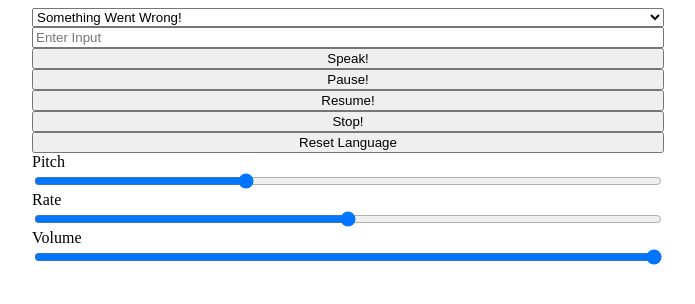
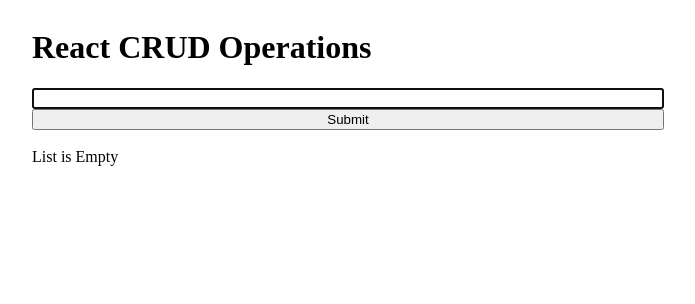
Before and after one commit to therohitjha/crud-app, a React (Create React App) app: page / in a window 1280 px wide. Shown: the top 304 px of the page, without its empty margins (292-987 px from the left). Built offline with nearby package versions, Linux system fonts and the light colour scheme.

Commit message:
Update App.js

```diff
--- a/src/App.js
+++ b/src/App.js
@@ -2,145 +2,167 @@ import { useState, useEffect } from "react";
 import "./App.css";
 
 export default function App() {
-  const [input, setInput] = useState("");
-  const [voices, setVoices] = useState([]);
-  const speech = new SpeechSynthesisUtterance();
-  const [pitch, setPitch] = useState(() =>
-    JSON.parse(localStorage.getItem("pitch"))
-      ? JSON.parse(localStorage.getItem("pitch"))
-      : 1
+  const [data, setData] = useState("");
+  const [db, setDB] = useState(() =>
+    JSON.parse(localStorage.getItem("db"))
+      ? JSON.parse(localStorage.getItem("db"))
+      : []
   );
-  const [rate, setRate] = useState(() =>
-    JSON.parse(localStorage.getItem("rate"))
-      ? JSON.parse(localStorage.getItem("rate"))
-      : 1
-  );
-  const [volume, setVolume] = useState(() =>
-    JSON.parse(localStorage.getItem("volume"))
-      ? JSON.parse(localStorage.getItem("volume"))
-      : 1
-  );
-  const [lang, setLang] = useState(() =>
-    JSON.parse(localStorage.getItem("lang"))
-      ? JSON.parse(localStorage.getItem("lang"))
-      : { name: "", lang: "" }
-  );
-  const [select, setSelect] = useState(lang.name && lang.lang);
+  const [dublicates, setDublicates] = useState(false);
+  const [update, setUpdate] = useState(false);
+  const [deleteIndex, setDeleteIndex] = useState(null);
 
   useEffect(() => {
-    (speechSynthesis.speaking || speechSynthesis.paused) &&
-      speechSynthesis.cancel();
-    speechSynthesis.addEventListener("voiceschanged", function () {
-      setVoices(this.getVoices());
+    setTimeout(() => {
+      setDublicates(false);
+    }, 5000);
+  }, [dublicates]);
+
+  const handleSubmit = () => {
+    if (data) {
+      setDB((prev) => {
+        if (prev.some((e) => e === data)) {
+          setDublicates(true);
+          return [...prev];
+        }
+        localStorage.setItem("db", JSON.stringify([...prev, data]));
+        return [...prev, data];
       });
-  }, []);
+      setData("");
+    }
+  };
 
-  function startSpeak() {
-    speech.text = input;
-    const temp = voices.find(
-      (e) => e.name === lang.name && e.lang === lang.lang
-    );
-    speech.rate = rate;
-    speech.pitch = pitch;
-    speech.volume = volume;
-    speech.voice = temp;
-    speechSynthesis.speak(speech);
+  const handleEnterKeyPress = (event) => {
+    if (data && event.charCode === 13) {
+      setDB((prev) => {
+        if (prev.some((e) => e === data)) {
+          setDublicates(true);
+          return [...prev];
         }
+        localStorage.setItem("db", JSON.stringify([...prev, data]));
+        return [...prev, data];
+      });
+      setData("");
+    }
+  };
 
-  function handleLang(event) {
-    const getLang = voices.find((e) => e.name === event.target.value);
-    localStorage.setItem(
-      "lang",
-      JSON.stringify({ name: getLang.name, lang: getLang.lang })
-    );
-    setLang({ name: getLang.name, lang: getLang.lang });
+  const handleEdit = (e, i) => {
+    db.forEach((item) => {
+      if (item === e) {
+        setData(item);
+        setDeleteIndex(i);
       }
+    });
+    setUpdate(true);
+  };
 
-  function handlePitch(event) {
-    speechSynthesis.speaking && speechSynthesis.cancel();
-    localStorage.setItem("pitch", JSON.stringify(event.target.value));
-    setPitch(event.target.value);
-    startSpeak();
+  const handleUpdate = () => {
+    const item = [...db];
+    if (item.some((e) => e === data)) {
+      setDublicates(true);
+    } else {
+      item.splice(deleteIndex, 1, data);
+      localStorage.setItem("db", JSON.stringify(item));
+      setDB(item);
+      setUpdate(false);
+      setData("");
+      setDeleteIndex(null);
     }
+  };
 
-  function handleRate(event) {
-    speechSynthesis.speaking && speechSynthesis.cancel();
-    localStorage.setItem("rate", JSON.stringify(event.target.value));
-    setRate(event.target.value);
-    startSpeak();
+  const handleKeyPressUpdate = (event) => {
+    if (data && event.charCode === 13) {
+      const item = [...db];
+      if (item.some((e) => e === data)) {
+        setDublicates(true);
+      } else {
+        item.splice(deleteIndex, 1, data);
+        localStorage.setItem("db", JSON.stringify(item));
+        setDB(item);
+        setUpdate(false);
+        setData("");
+        setDeleteIndex(null);
       }
-  function handleVolume(event) {
-    speechSynthesis.speaking && speechSynthesis.cancel();
-    localStorage.setItem("volume", JSON.stringify(event.target.value));
-    setVolume(event.target.value);
-    startSpeak();
     }
+  };
 
-  function reset() {
-    setSelect(false);
-    localStorage.clear("lang");
-    setLang({ name: "", lang: "" });
-    speechSynthesis.cancel();
-  }
-
-  console.log(speechSynthesis, lang);
+  const handleDelete = (i) => {
+    const item = [...db];
+    item.splice(i, 1);
+    localStorage.setItem("db", JSON.stringify(item));
+    setDB(item);
+    setUpdate(false);
+    setData("");
+  };
 
   return (
     <div className="App">
-      <select onChange={handleLang}>
-        {voices.length ? (
-          select ? (
-            <option defaultValue={lang.name}>{lang.name}</option>
+      <h1>React CRUD Operations</h1>
+      <input
+        value={data}
+        onChange={(e) => setData(e.target.value)}
+        autoFocus
+        onKeyPress={update ? handleKeyPressUpdate : handleEnterKeyPress}
+      />
+      {update ? (
+        <button onClick={handleUpdate}>Update</button>
       ) : (
-            voices.map((item, index) => (
-              <option key={item.name + index} defaultValue={item.name}>
-                {item.name}
-              </option>
-            ))
-          )
+        <button onClick={handleSubmit}>Submit</button>
+      )}
+      {dublicates && (
+        <>
+          <br />
+          <span style={{ color: "red" }}>Dublicates are not allowed</span>
+        </>
+      )}
+      <br />
+      {db?.length ? (
+        <table className="tableContainer">
+          <thead
+            className="flex"
+            style={{ padding: ".5em", background: "cyan", marginTop: "5px" }}
+          >
+            <tr style={{ fontWeight: "700" }}>List</tr>
+            <tr
+              style={{
+                color: "green",
+                fontWeight: "700",
+              }}
+            >
+              Edit
+            </tr>
+            <tr style={{ color: "red", fontWeight: "700" }}>Delete</tr>
+          </thead>
+          {db?.length &&
+            db?.map((item, i) => {
+              return (
+                <tr key={item} className="flex list">
+                  <td>{item}</td>
+                  <td
+                    style={{ cursor: "pointer" }}
+                    onClick={(e) => {
+                      handleEdit(item, i);
+                      e.stopPropagation();
+                    }}
+                  >
+                    Edit
+                  </td>
+                  <td
+                    style={{ cursor: "pointer" }}
+                    onClick={(e) => {
+                      handleDelete(i);
+                      e.stopPropagation();
+                    }}
+                  >
+                    Delete
+                  </td>
+                </tr>
+              );
+            })}{" "}
+        </table>
       ) : (
-          <option>Something Went Wrong!</option>
+        <div className="empty">List is Empty</div>
       )}
-      </select>
-      <input
-        type="text"
-        value={input}
-        onChange={(e) => setInput(e.target.value)}
-        placeholder="Enter Input"
-      />
-      <button onClick={startSpeak}>Speak!</button>
-      <button onClick={() => speechSynthesis.pause()}>Pause!</button>
-      <button onClick={() => speechSynthesis.resume()}>Resume!</button>
-      <button onClick={() => speechSynthesis.cancel()}>Stop!</button>
-      <button onClick={reset}>Reset Language</button>
-      <label htmlFor="pitch">Pitch</label>
-      <input
-        id={"pitch"}
-        type="range"
-        value={pitch}
-        onChange={handlePitch}
-        max={"3"}
-        step={"0.1"}
-      />
-      <label htmlFor="rate">Rate</label>
-      <input
-        id={"rate"}
-        type="range"
-        value={rate}
-        onChange={handleRate}
-        max={"2"}
-        step={"0.1"}
-      />
-      <label htmlFor="volume">Volume</label>
-      <input
-        id={"volume"}
-        type="range"
-        value={volume}
-        onChange={handleVolume}
-        max={"1"}
-        min={"0"}
-        step={"0.1"}
-      />
     </div>
   );
 }
```
Lines whose indentation alone changed are shown as unchanged.
